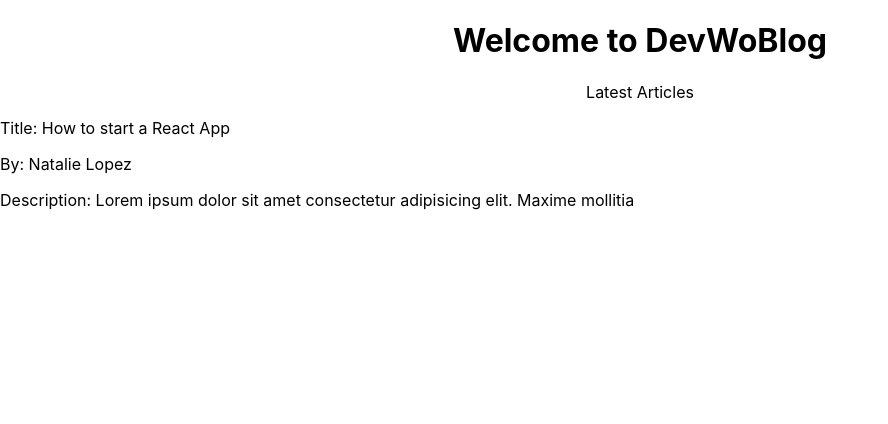
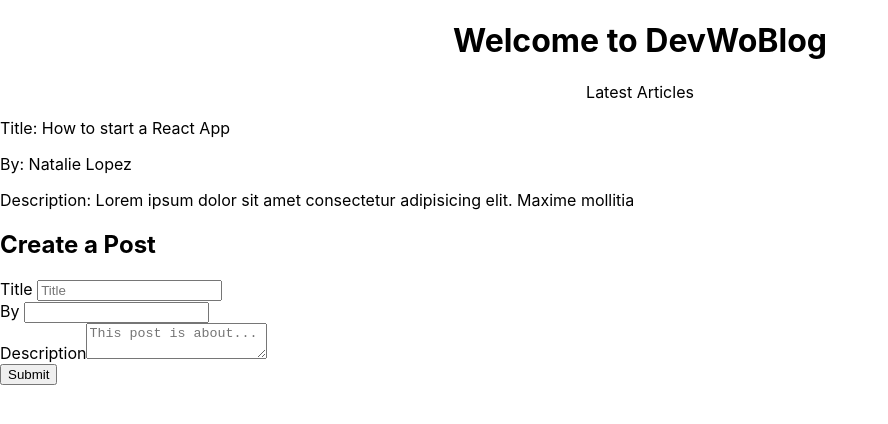
Before and after one commit to Nlopez4/blog-app, a React (Create React App) app: page / in a window 1280 px wide. Shown: the top 424 px of the page, without its empty margins (0-888 px from the left). Built offline with nearby package versions, Linux system fonts and the light colour scheme.

Commit message:
create a post form rendered but not functioning

```diff
--- a/src/components/BlogPage/index.js
+++ b/src/components/BlogPage/index.js
@@ -2,6 +2,7 @@ import React from 'react';
 import "./styles.css";
 import CardPost from "../../components/CardPost";
 import Welcome from "../../components/Welcome";
+import CreatePost from "../../components/CreatePost";
 
 function BlogPage() {
     return (
@@ -10,6 +11,12 @@ function BlogPage() {
             <div>
             <CardPost />
             </div>
+            <div>
+                <h2>Create a Post</h2>
+            </div>
+            <div>
+            <CreatePost />
+            </div>
         </div>
 
     )
--- /dev/null
+++ b/src/components/CreatePost/index.js
@@ -0,0 +1,61 @@
+import React, { useState } from 'react';
+import "./styles.css";
+
+function CreatePost() {
+    const [title, setTitle] = useState('')
+    const [by, setBy] = useState('')
+    const [body, setBody] = useState('')
+
+    const handleTitleChange = event => {
+        setTitle(event.target.value)
+    };
+
+    const handleByChange = event => {
+        setBy(event.target.value)
+    };
+
+    const handleBodyChange = event => {
+        setBody(event.target.value)
+    };
+
+    const handleSubmit = event => {
+        event.preventDefault();
+    };
+
+    return (
+        <form onSubmit={handleSubmit}>
+            <div>
+                <label>Title </label>
+                <input
+                    type="title"
+                    name="title"
+                    placeholder="Title"
+                    onChange={handleTitleChange}
+                    value={title}
+                />
+            </div>
+            <div>
+            <label>By </label>
+                <input
+                    type="by"
+                    name="by"
+                    onChange={handleByChange}
+                    value={by}
+                />
+            </div>
+            <div>
+            <label>Description</label>
+                <textarea
+                    type="body"
+                    name="body"
+                    placeholder="This post is about..."
+                    onChange={handleBodyChange}
+                    value={body}
+                />
+            </div>
+            <input type="submit" value="Submit" />
+        </form>
+    )
+}
+
+export default CreatePost;
--- a/src/components/Welcome/index.js
+++ b/src/components/Welcome/index.js
@@ -4,7 +4,7 @@ import "./styles.css";
 
 function Welcome() {
     return (
-        <div class="welcome-container">
+        <div className="welcome-container">
         <h1>Welcome to DevWoBlog</h1>
         <p>Latest Articles</p>
         </div>
```
Also changed, not shown: src/components/CreatePost/styles.css (added).
